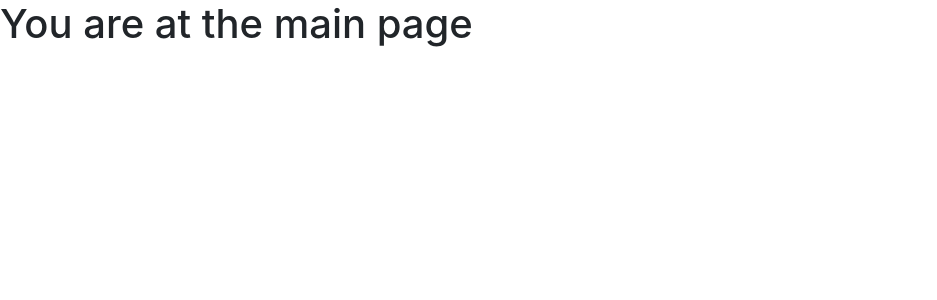
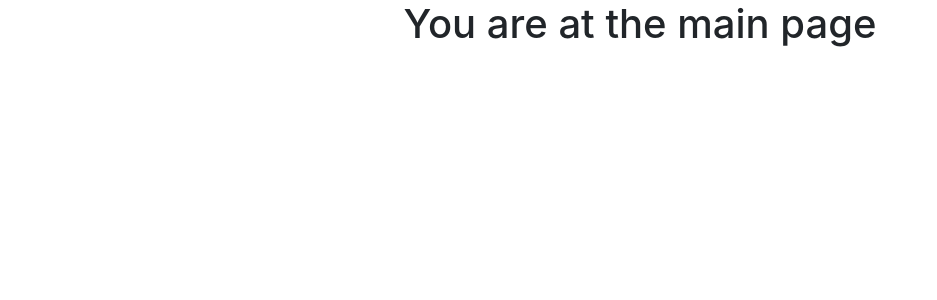
Before and after one commit to dannertech/appt-app, a React (Create React App) app: page / in a window 1280 px wide. Shown: the top 300 px of the page, without its empty margins (0-937 px from the left). Built offline with nearby package versions, Linux system fonts and the light colour scheme.

Commit message:
styling main page

```diff
--- a/src/App.js
+++ b/src/App.js
@@ -1,13 +1,17 @@
 import React, { Component } from 'react';
+import styled from 'styled-components';
+import './App.css';
 
-import './App.css';
+const StyledHeader = styled.div`
+text-align: center;
+`
 
 class App extends Component {
   render() {
     return (
-      <div>
+      <StyledHeader>
         <h1>You are at the main page</h1>
-      </div>
+      </StyledHeader>
     );
   }
 }
```
